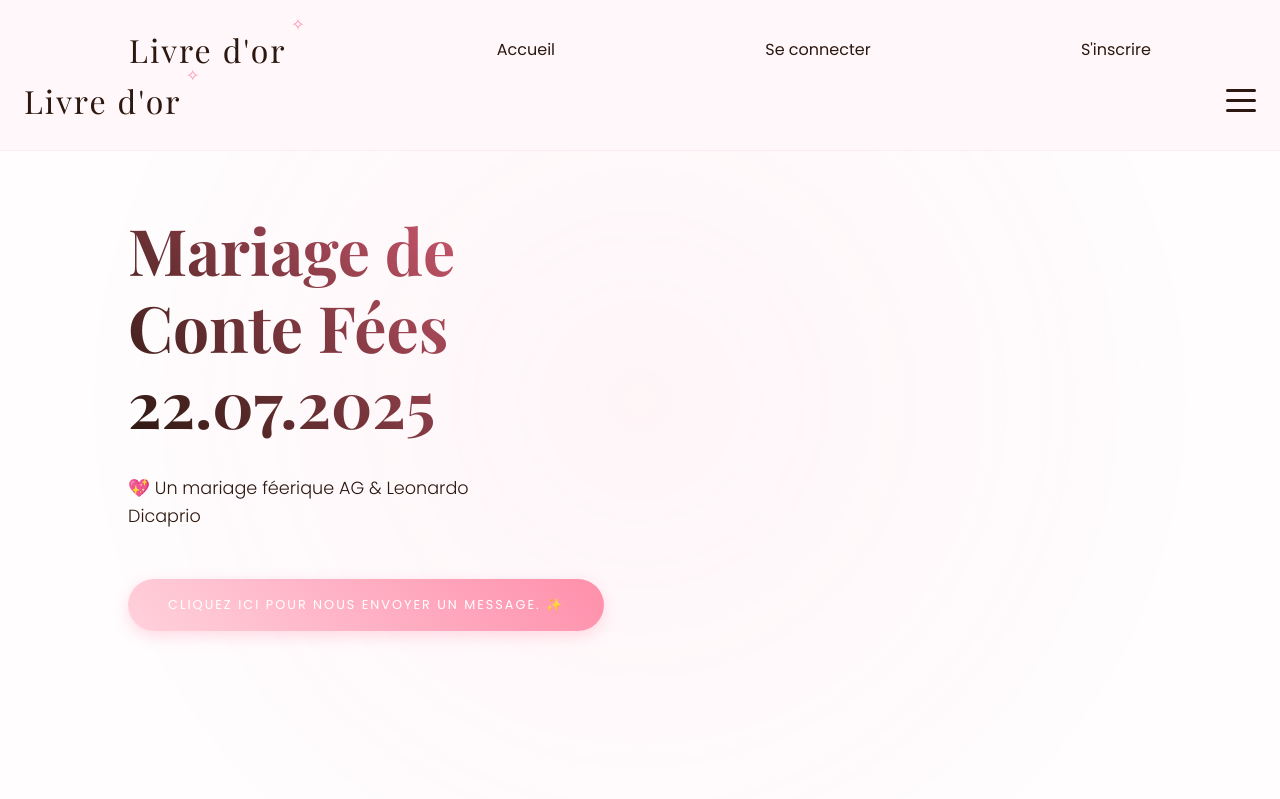
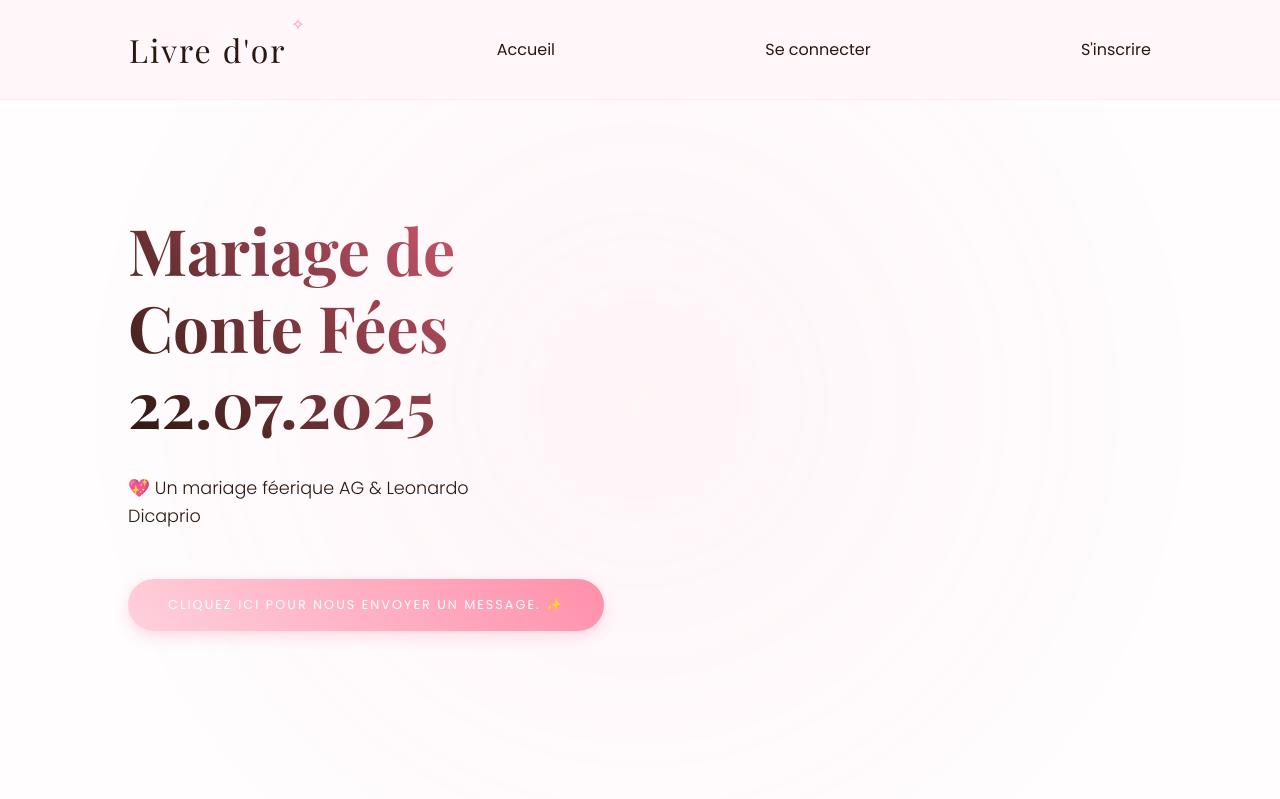
Before and after one commit to lenain-emile/livre-d-or, a PHP site: page / in a window 1280 px wide. Shown: the top 799 px of the page. Run offline with PHP 8.4, Linux system fonts and the light colour scheme.

Commit message:
Hotfix: mobile navbar hidden on desktop

```diff
--- a/style/style.css
+++ b/style/style.css
@@ -500,3 +500,11 @@ table a:hover {
     display: none;
   }
  }
+
+ @media (min-width: 576px)
+ {
+  .mobile
+  {
+    display: none;
+  }
+ }
```
